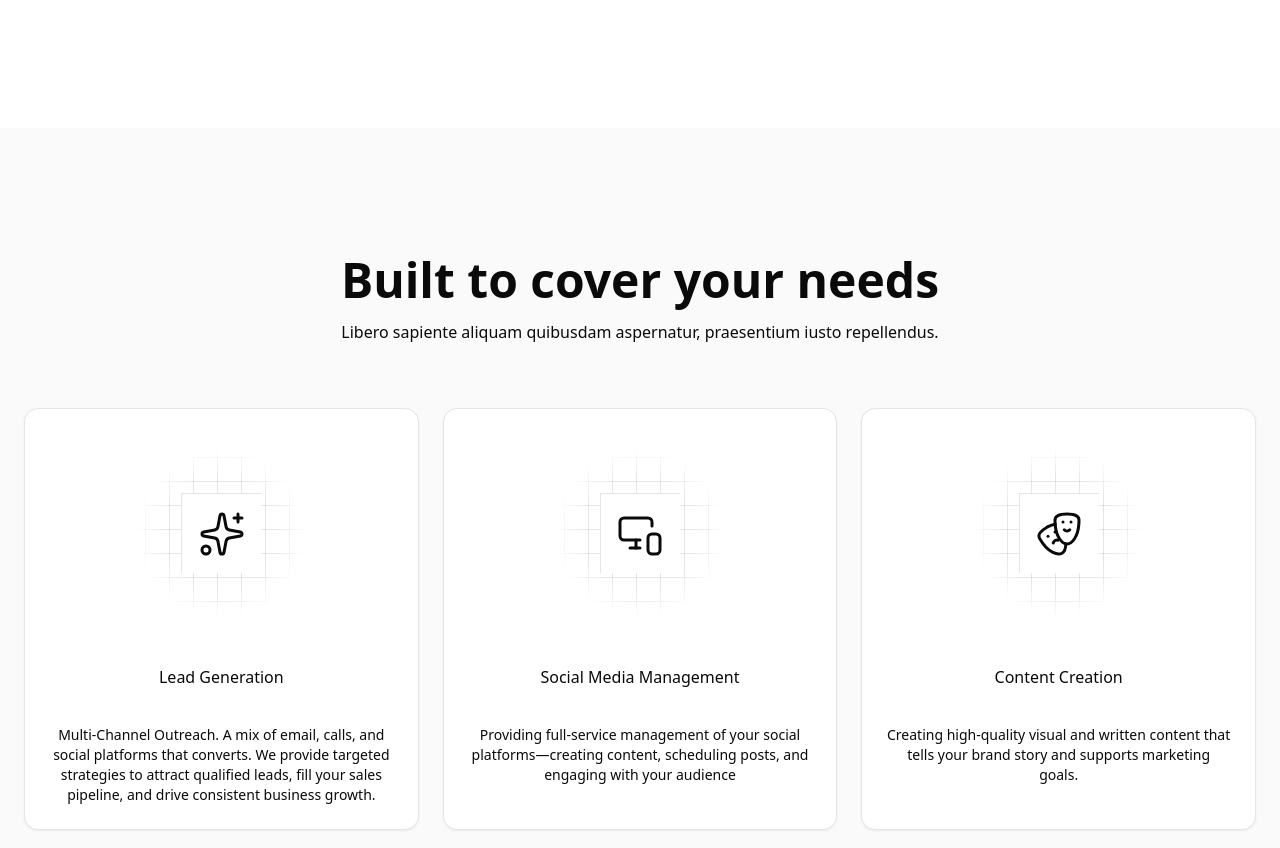
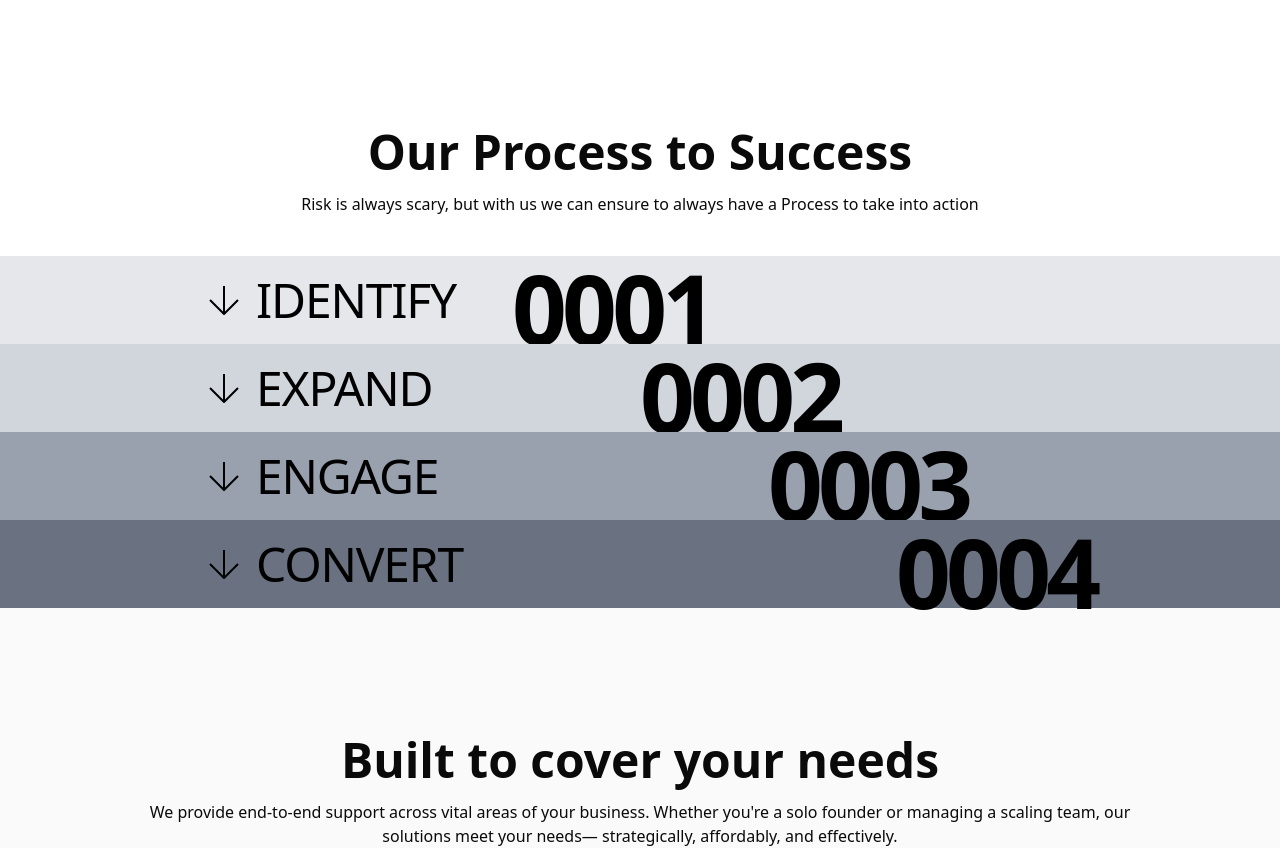
Before and after one commit to ZeekHoft/Lead-Gen-Website, a Next.js app: page / in a window 1280 px wide. Shown: the part 1000-1848 px from the top of the page. Built offline with nearby package versions, Linux system fonts and the light colour scheme.

Commit message:
finished adding process with animation

```diff
--- a/app/page.tsx
+++ b/app/page.tsx
@@ -4,6 +4,7 @@ import Features from "@/components/features-1";
 import ContactSection from "@/components/contact";
 import DisplayContact from "@/components/display-contact";
 import FooterSection from "@/components/footer";
+import Process from "@/components/process";
 
 export default function Home() {
   return (
@@ -11,9 +12,12 @@ export default function Home() {
       <HeroSection />
 
       <section id="Features">
+        <Process />
         <Features />
 
       </section>
+
+
       <section id="Contact">
         <ContactSection />
       </section>
--- /dev/null
+++ b/components/animations/slide-up.tsx
@@ -0,0 +1,44 @@
+'use client'
+
+
+import { duration } from 'drizzle-orm/gel-core';
+import { motion, stagger } from 'motion/react'
+import React, { ReactNode } from 'react'
+
+
+
+type Props = {
+    children: ReactNode;
+    time: number;
+
+}
+
+const SlideUp = ({ children, time }: Props) => {
+    const containerVariants = {
+        hidden: {
+            opacity: 0,
+            y: 30
+        },
+        visible: {
+            opacity: 1,
+            y: 0,
+            transition: {
+                when: "beforeChildren",
+                duration: time,
+            },
+        },
+
+
+    };
+    return (
+        <motion.div
+            variants={containerVariants}
+            initial="hidden"
+            whileInView="visible"
+        // transition={{ duration: time, ease: "anticipate" }}
+        > {children} </motion.div>
+    )
+}
+
+
+export default SlideUp;
--- a/components/features-1.tsx
+++ b/components/features-1.tsx
@@ -38,8 +38,12 @@ export default function Features() {
         <section className="bg-zinc-50 py-16 md:py-32 dark:bg-transparent">
             <div className="@container mx-auto max-w-7xl px-6">
                 <div className="text-center">
-                    <h2 className="text-balance text-4xl font-semibold lg:text-5xl">Built to cover your needs</h2>
-                    <p className="mt-4">Libero sapiente aliquam quibusdam aspernatur, praesentium iusto repellendus.</p>
+                    <h2 className="text-balance text-4xl font-semibold lg:text-5xl ">Built to cover your needs</h2>
+                    <p className="mt-4 ml-30 mr-30">We provide end-to-end support across vital areas of your
+                        business. Whether you're a solo founder or managing a
+                        scaling team, our solutions meet your needs—
+                        strategically, affordably, and effectively.
+                    </p>
                 </div>
                 <div className="@min-4xl:max-w-full @min-4xl:grid-cols-3 mx-auto mt-8 grid max-w-sm gap-6 *:text-center md:mt-16">
 
--- /dev/null
+++ b/components/process.tsx
@@ -0,0 +1,79 @@
+import { cn } from '@/lib/utils'
+import { Color } from 'motion/react'
+import React from 'react'
+// import { SlideUp } from '@/components/animations/slide-up'
+import SlideUp from './animations/slide-up'
+
+interface Info {
+    title: string,
+    num: number,
+    bgColor: string,
+    position: string
+}
+
+function WorkFlow({ title, num, bgColor, position }: Info) {
+    return (
+        <div className='relative flex h-14 w-full items-center md:h-22 '>
+            <div className='absolute left-1/2 h-14 w-screen -translate-x-1/2 md:h-22 bg-sky-200' />
+            <div className={cn('absolute left-1/2 h-14 w-screen -translate-x-1/2 md:h-22', bgColor)} />
+            <div className='relative z-10 flex items-center gap-2 md:pl-50'>
+                <svg
+                    color='black'
+                    xmlns='http://www.w3.org/2000/svg'
+                    width={24}
+                    height={24}
+                    viewBox='0 0 24 24'
+                    fill='none'
+                    stroke='currentColor'
+                    strokeLinejoin='round'
+                    className='lucide lucide-arrow-down md:size-12 '
+                    aria-hidden="true"
+                >
+                    <path d='M12 5v14' />
+                    <path d='m19 12-7 7-7-7' />
+
+                </svg>
+                <h3 className='text-3xl font-medium tracking-tight md:text-5xl text-black uppercase'>{title}</h3>
+            </div>
+            <span className={cn('absolute -bottom-1 font-antonio text-5xl font-semibold tracking-tighter text-white md:-bottom-3 text-black', position)}>000{num}</span>
+
+        </div >
+    )
+}
+
+
+export default function Process() {
+    return (
+        <>
+            <div className="text-center">
+                <h2 className="text-balance text-4xl font-semibold lg:text-5xl ">Our Process to Success</h2>
+                <p className="mt-4 ml-30 mr-30 flex justify-center pb-10  ">Risk is always scary, but with us we can ensure to always have a Process to take into action
+                </p>
+            </div>
+
+            <SlideUp time={0.3}>
+                <WorkFlow title='Identify' num={1} bgColor={'bg-gray-200'} position={' md:text-8xl left-[40%] lg:left-[40%]'} />
+
+            </SlideUp>
+            <SlideUp time={0.4}>
+                <WorkFlow title='Expand' num={2} bgColor={'bg-gray-300'} position={' md:text-8xl left-[50%] lg:left-[50%]'} />
+
+            </SlideUp>
+            <SlideUp time={0.5}>
+                <WorkFlow title='Engage' num={3} bgColor={'bg-gray-400'} position={' md:text-8xl left-[60%] lg:left-[60%]'} />
+            </SlideUp>
+
+            <SlideUp time={0.6}>
+
+                <WorkFlow title='Convert' num={4} bgColor={'bg-gray-500'} position={' md:text-8xl left-[70%] lg:left-[70%]'} />
+            </SlideUp>
+
+
+        </>
+
+
+
+
+
+    )
+}
```
